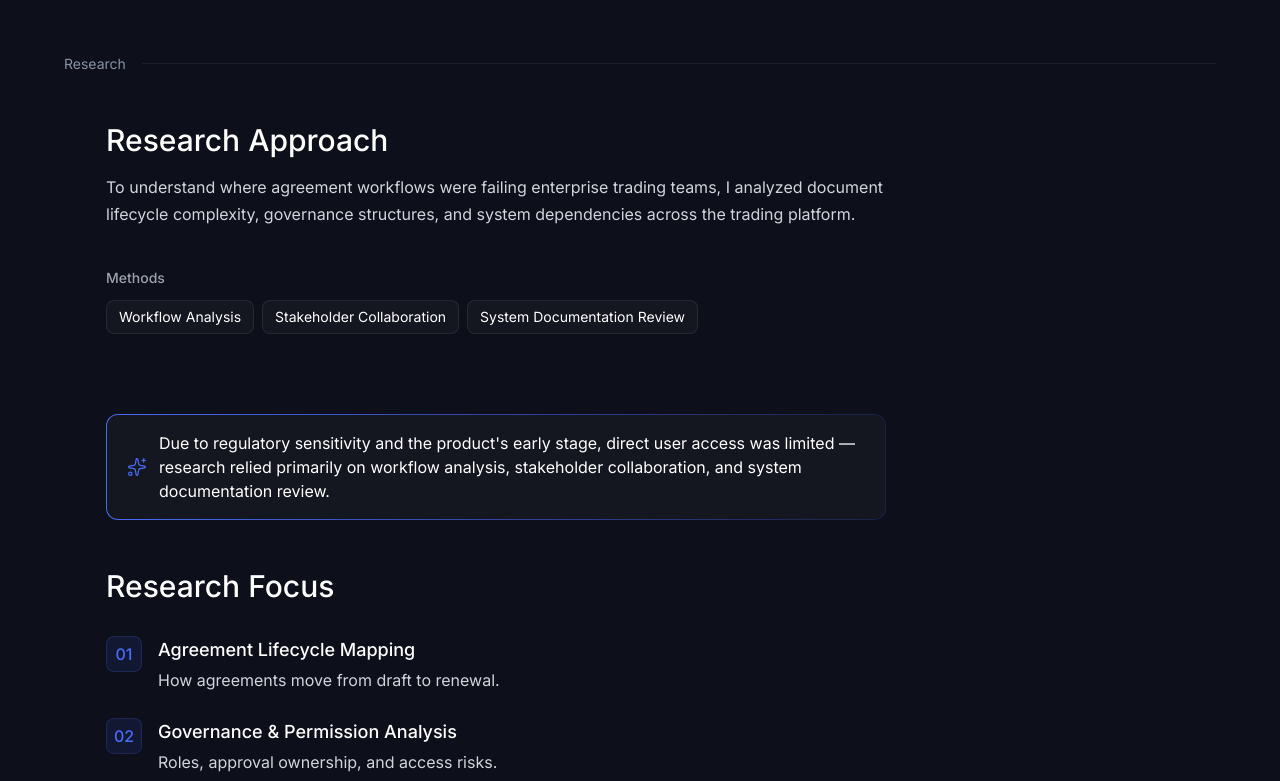
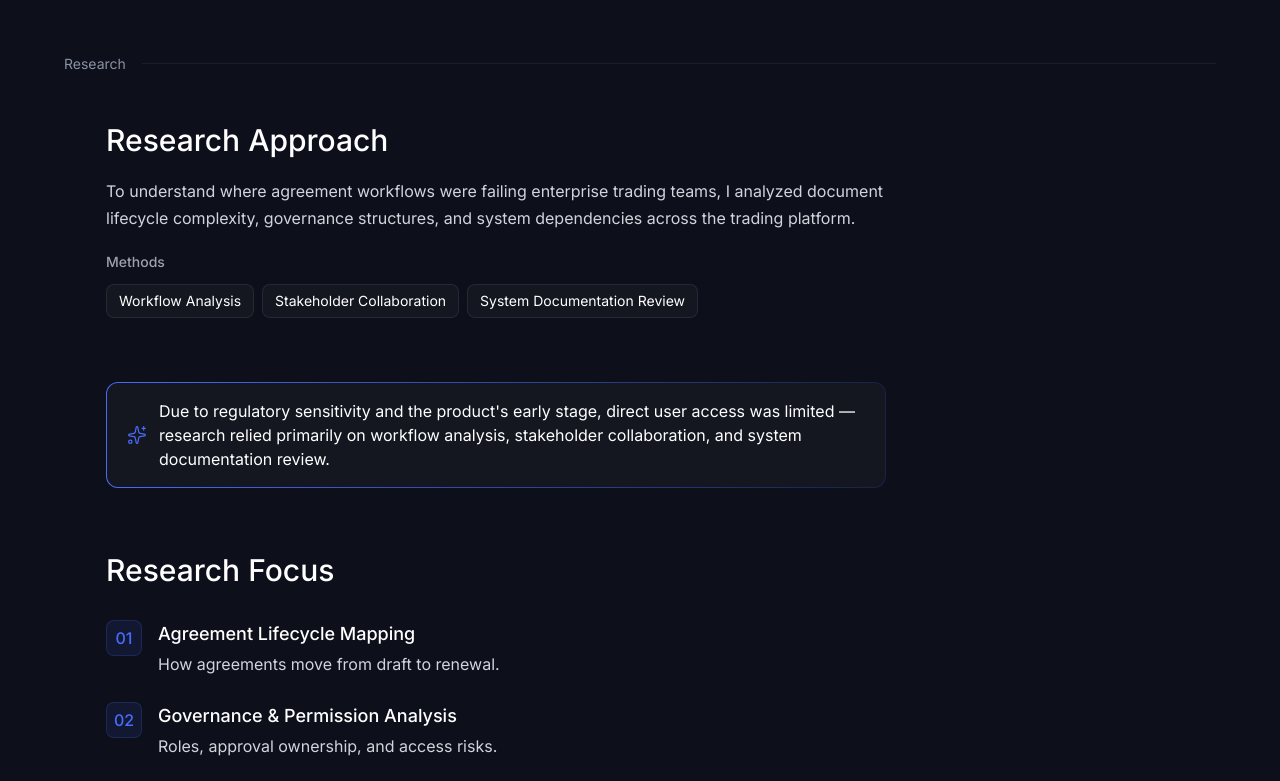
Before and after one commit to AlonaRyzhenko/alyona-portfolio, a Next.js app: page /work/sign in a window 1280 px wide. Shown: the part 2360-3141 px from the top of the page. Built offline with nearby package versions, Linux system fonts and the light colour scheme.

Commit message:
Sign: align Research spacing to Messenger model (gap-5 inner, gap-16 between blocks, callout as separate block)

```diff
--- a/app/work/sign/SignCaseStudy.tsx
+++ b/app/work/sign/SignCaseStudy.tsx
@@ -284,17 +284,17 @@ export default function SignCaseStudy() {
             initial="hidden"
             whileInView="show"
             viewport={{ once: true, margin: "-80px" }}
-            className="max-w-[1068px] flex flex-col gap-12 ml-0 lg:ml-[max(0px,calc((100%-1068px)/2))]"
+            className="max-w-[1068px] flex flex-col gap-16 ml-0 lg:ml-[max(0px,calc((100%-1068px)/2))]"
           >
             {/* Research Approach */}
-            <div className="flex flex-col gap-4">
+            <div className="flex flex-col gap-5">
               <motion.h2 variants={fadeUp} className="text-3xl font-medium">
                 Research Approach
               </motion.h2>
               <motion.p variants={fadeUp} className="text-[#D1D5DB] text-base leading-[1.7] max-w-[780px]">
                 To understand where agreement workflows were failing enterprise trading teams, I analyzed document lifecycle complexity, governance structures, and system dependencies across the trading platform.
               </motion.p>
-              <motion.div variants={stagger} className="max-w-[720px] mt-6">
+              <motion.div variants={stagger} className="max-w-[720px]">
                 <motion.h3 variants={fadeUp} className="text-[#9CA3AF] text-sm font-medium mb-3">
                   Methods
                 </motion.h3>
@@ -310,13 +310,14 @@ export default function SignCaseStudy() {
                   ))}
                 </motion.div>
               </motion.div>
-              <motion.div variants={fadeUp} className="rounded-xl p-[1px] bg-gradient-to-r from-accent to-accent/20 max-w-[780px] mt-16">
-                <div className="rounded-[11px] bg-card px-5 py-4 flex items-center gap-3">
-                  <Sparkles className="w-5 h-5 text-accent flex-shrink-0" strokeWidth={1.5} />
-                  <span className="text-white text-base">Due to regulatory sensitivity and the product's early stage, direct user access was limited — research relied primarily on workflow analysis, stakeholder collaboration, and system documentation review.</span>
-                </div>
-              </motion.div>
             </div>
+
+            <motion.div variants={fadeUp} className="rounded-xl p-[1px] bg-gradient-to-r from-accent to-accent/20 max-w-[780px]">
+              <div className="rounded-[11px] bg-card px-5 py-4 flex items-center gap-3">
+                <Sparkles className="w-5 h-5 text-accent flex-shrink-0" strokeWidth={1.5} />
+                <span className="text-white text-base">Due to regulatory sensitivity and the product's early stage, direct user access was limited — research relied primarily on workflow analysis, stakeholder collaboration, and system documentation review.</span>
+              </div>
+            </motion.div>
 
             {/* Research Focus */}
             <div>
```
